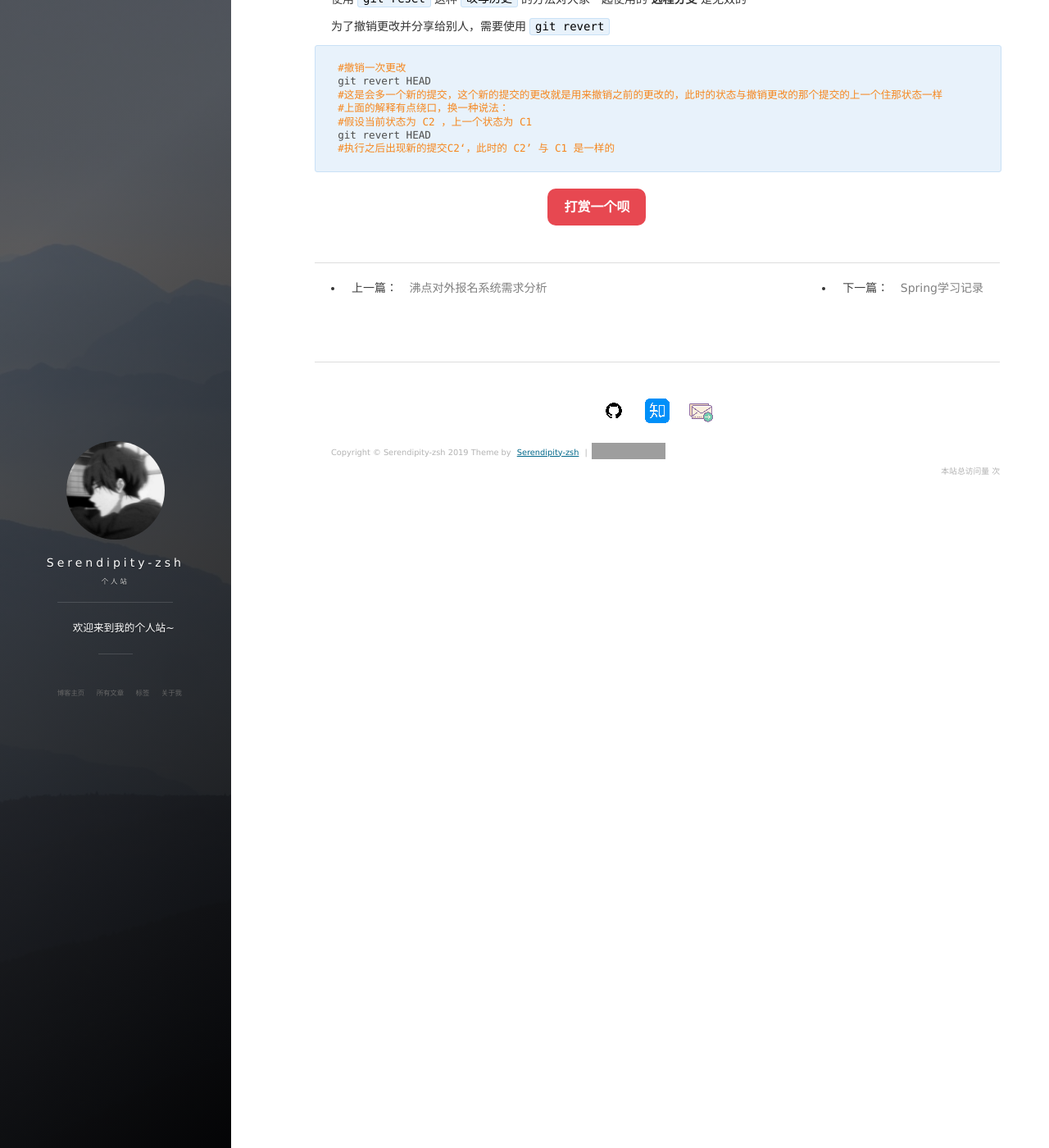
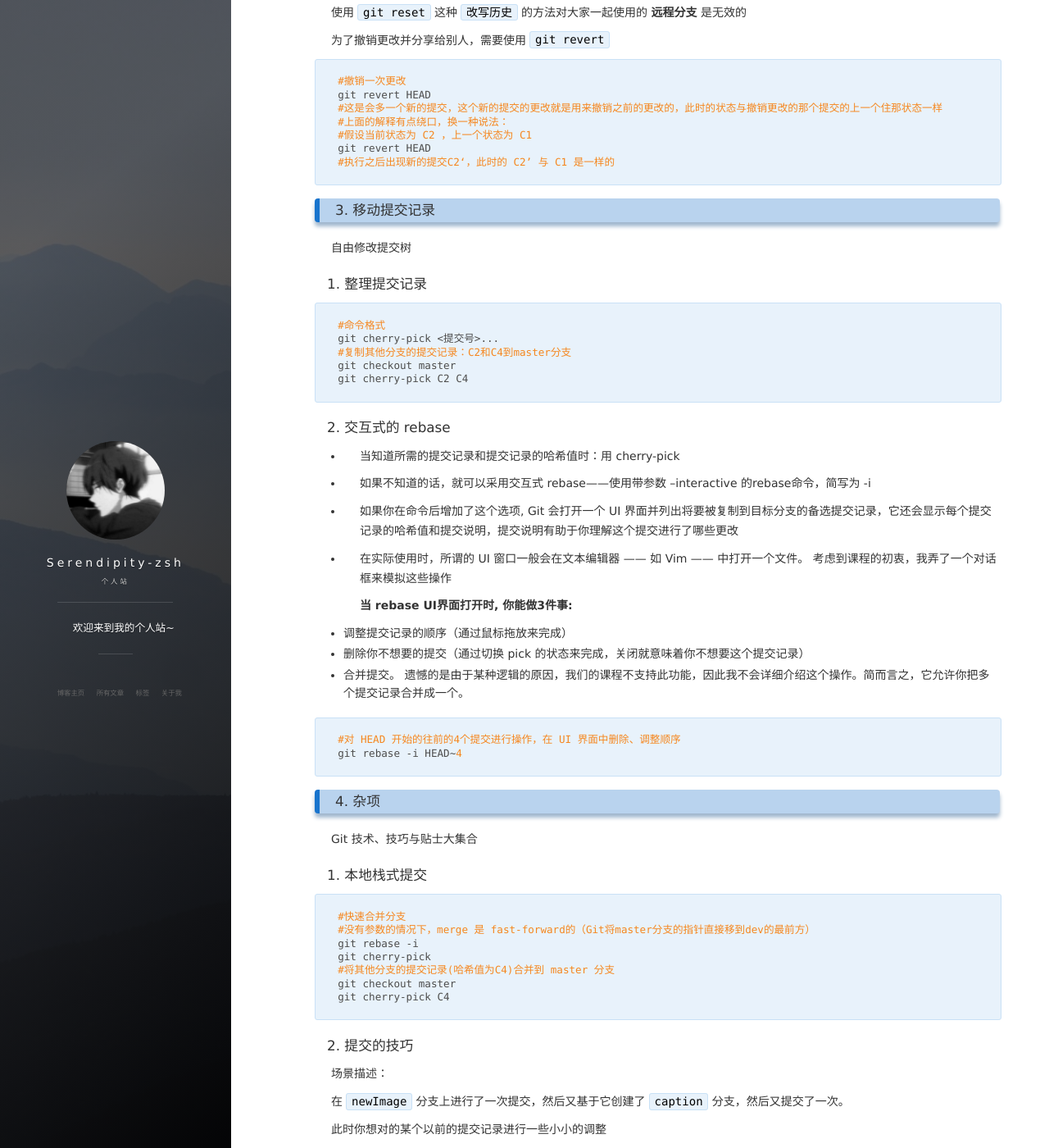
Before and after one commit to Serendipity-zsh/Serendipity-zsh.github.io, a Jekyll site: the page built from _posts/2019-09-12-Git指令学习.md, in a window 1280 px wide and 1400 px high, scrolled down 3777 px. Shown: the whole window at 82% size. Built offline with Jekyll 4.4.1, drawn with Linux system fonts in a browser that asks for light colours; nearby versions of some CDN libraries; comment, search, counter and statistics services are not loaded; some of the changed text lies outside the part shown; grey boxes are pictures that could not be loaded.

Commit message:
feat add '修改提交树'内容

````diff
--- a/_posts/2019-09-12-Git指令学习.md
+++ b/_posts/2019-09-12-Git指令学习.md
@@ -77,6 +77,7 @@ git checkout -b newBranch
 
 ```shell
 #在 Git 中合并两个分支时会产生一个特殊的提交记录，它有两个父节点。翻译成自然语言相当于：“我要把这两个父节点本身及它们所有的祖先都包含进来。”
+#没有参数的情况下，merge 是 fast-forward的（Git将 master 分支的指针直接移到 newBranch 的最前方）
 #把 newBranch 合并到 master 里
 git checkout master
 git merge newBranch
@@ -217,3 +218,83 @@ git revert HEAD
 git revert HEAD
 #执行之后出现新的提交C2‘，此时的 C2’ 与 C1 是一样的
 ```
+
+### 3. 移动提交记录
+
+自由修改提交树
+
+#### 1. 整理提交记录
+
+```shell
+#命令格式
+git cherry-pick <提交号>...
+#复制其他分支的提交记录：C2和C4到master分支
+git checkout master
+git cherry-pick C2 C4
+```
+
+#### 2. 交互式的 rebase
+
++ 当知道所需的提交记录和提交记录的哈希值时：用 cherry-pick
+
++ 如果不知道的话，就可以采用交互式 rebase——使用带参数 --interactive 的rebase命令，简写为 -i
+
++ 如果你在命令后增加了这个选项, Git 会打开一个 UI 界面并列出将要被复制到目标分支的备选提交记录，它还会显示每个提交记录的哈希值和提交说明，提交说明有助于你理解这个提交进行了哪些更改
+
++ 在实际使用时，所谓的 UI 窗口一般会在文本编辑器 —— 如 Vim —— 中打开一个文件。 考虑到课程的初衷，我弄了一个对话框来模拟这些操作
+
+
+
+  **当 rebase UI界面打开时, 你能做3件事:**
+
++ 调整提交记录的顺序（通过鼠标拖放来完成）
++ 删除你不想要的提交（通过切换 pick 的状态来完成，关闭就意味着你不想要这个提交记录）
++ 合并提交。 遗憾的是由于某种逻辑的原因，我们的课程不支持此功能，因此我不会详细介绍这个操作。简而言之，它允许你把多个提交记录合并成一个。
+
+```shell
+#对 HEAD 开始的往前的4个提交进行操作，在 UI 界面中删除、调整顺序
+git rebase -i HEAD~4
+```
+
+### 4. 杂项
+
+Git 技术、技巧与贴士大集合
+
+#### 1. 本地栈式提交
+
+```shell
+#快速合并分支
+#没有参数的情况下，merge 是 fast-forward的（Git将master分支的指针直接移到dev的最前方）
+git rebase -i
+git cherry-pick
+#将其他分支的提交记录(哈希值为C4)合并到 master 分支
+git checkout master
+git cherry-pick C4
+```
+
+#### 2. 提交的技巧
+
+场景描述：
+
+在 `newImage` 分支上进行了一次提交，然后又基于它创建了 `caption` 分支，然后又提交了一次。
+
+此时你想对的某个以前的提交记录进行一些小小的调整
+
+通过下面的方法来克服困难：
+
+- 先用 `git rebase -i` 将提交重新排序，然后把我们想要修改的提交记录挪到最前
+- 然后用 `git commit --amend` 来进行一些小修改
+- 接着再用 `git rebase -i` 来将他们调回原来的顺序
+- 最后我们把 master 移到修改的最前端
+
+```shell
+git rebase -i HEAD~2
+#调整C2和C3的顺序，使C2到最前面
+#对C2进行修改
+git commit --amend
+git rebase -i HEDA~2
+#恢复之前C2和C3的顺序
+git checkout master
+#把master移到修改的最前端（caption)
+git rebase caption
+```
````
